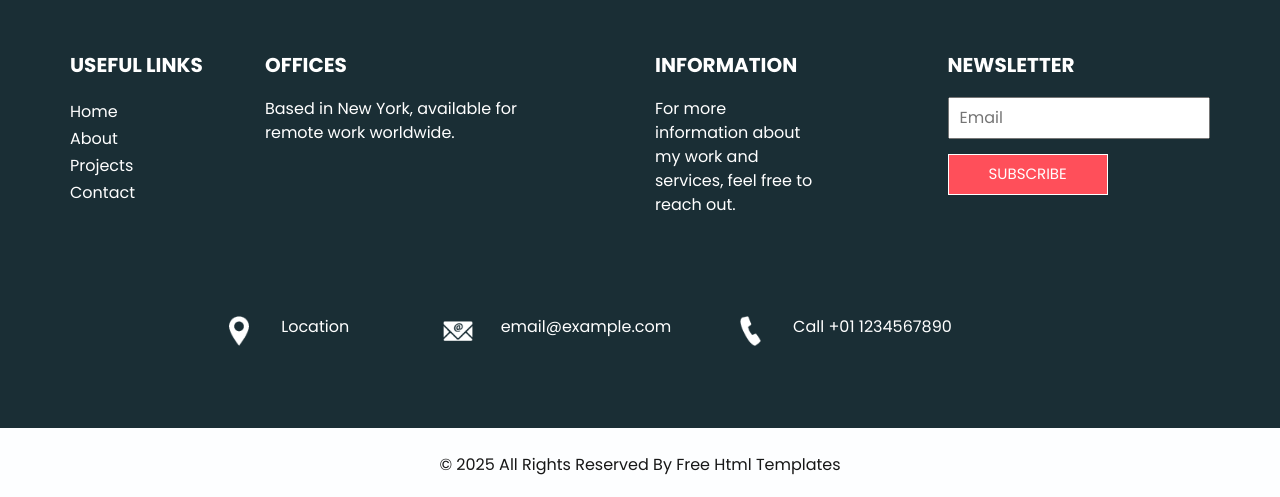
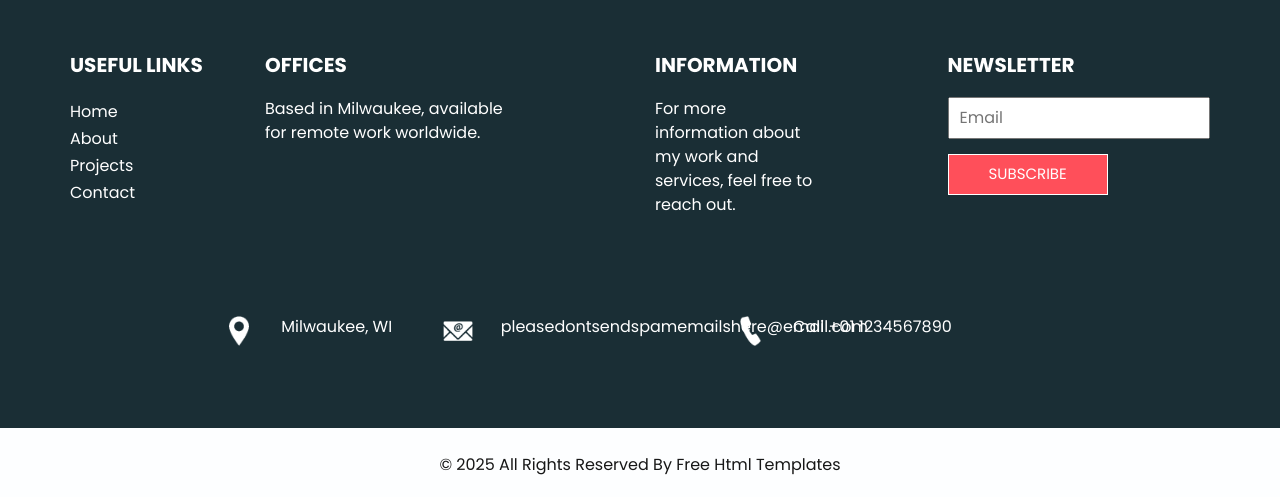
Before and after one commit to thomasdale2/personalwebsite, a plain HTML site: page index.html in a window 1280 px wide. Shown: the part 3655-4152 px from the top of the page. Drawn offline with Linux system fonts and the light colour scheme.

Commit message:
Updated contact info

```diff
--- a/index.html
+++ b/index.html
@@ -439,7 +439,7 @@
                 Offices
               </h5>
               <p>
-                Based in New York, available for remote work worldwide.
+                Based in Milwaukee, available for remote work worldwide.
               </p>
             </div>
 
@@ -478,7 +478,7 @@
                     </div>
                     <div class="detail-box">
                       <h6>
-                        Location
+                        Milwaukee, WI
                       </h6>
                     </div>
                   </a>
@@ -490,7 +490,7 @@
                     </div>
                     <div class="detail-box">
                       <h6>
-                        email@example.com
+                        pleasedontsendspamemailshere@email.com
                       </h6>
                     </div>
                   </a>
```
